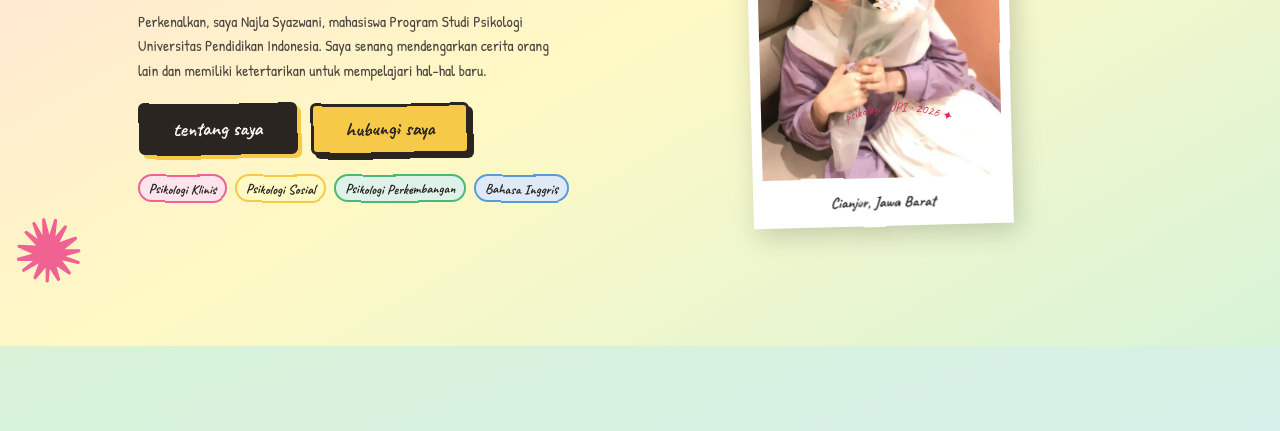
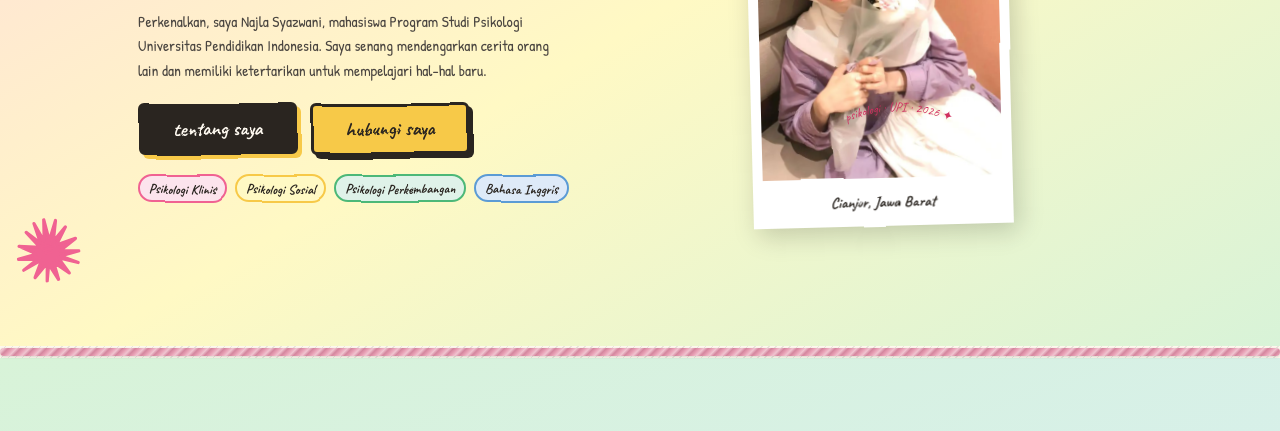
Before and after one commit to DapinKecapManis/NajlaSyazwani, a plain HTML site: page index.html in a window 1280 px wide. Shown: the part 454-885 px from the top of the page. Drawn offline with Linux system fonts and the light colour scheme.

Commit message:
Update index.html

```diff
--- a/index.html
+++ b/index.html
@@ -278,8 +278,64 @@
       position: absolute;
       top: -38px;
       right: 10px;
+      z-index: 20;
+      white-space: nowrap;
+      overflow: visible; /* ensure full border visible */
+    }
+
+    /* rope divider between sections */
+    .rope-divider {
+      width: 100%;
+      height: 12px;
+      position: relative;
       z-index: 10;
-      white-space: nowrap;
+      background:
+        repeating-linear-gradient(
+          -45deg,
+          transparent,
+          transparent 4px,
+          rgba(0,0,0,0.08) 4px,
+          rgba(0,0,0,0.08) 5px
+        );
+      overflow: visible;
+    }
+    .rope-divider::before {
+      content: '';
+      position: absolute;
+      top: 2px;
+      left: 0;
+      right: 0;
+      height: 8px;
+      border-radius: 4px;
+      background:
+        repeating-linear-gradient(
+          135deg,
+          #c9a96e 0px,
+          #d4b87a 3px,
+          #b8944f 6px,
+          #c9a96e 9px
+        );
+      box-shadow: 0 1px 3px rgba(0,0,0,0.15);
+    }
+
+    /* per-section color variations */
+    .hero + .rope-divider::before {
+      background: repeating-linear-gradient(135deg, #e8a0b5 0px, #f0c4d0 3px, #d4869e 6px, #e8a0b5 9px);
+    }
+    .about-section + .rope-divider::before {
+      background: repeating-linear-gradient(135deg, #7ec89a 0px, #a0d8b0 3px, #60b880 6px, #7ec89a 9px);
+    }
+    .academic-section + .rope-divider::before {
+      background: repeating-linear-gradient(135deg, #e8c84a 0px, #f0d878 3px, #d0b030 6px, #e8c84a 9px);
+    }
+    .interest-section + .rope-divider::before {
+      background: repeating-linear-gradient(135deg, #88b8e0 0px, #a8d0f0 3px, #6898c0 6px, #88b8e0 9px);
+    }
+    .skills-section + .rope-divider::before {
+      background: repeating-linear-gradient(135deg, #c8a0d8 0px, #d8b8e8 3px, #b888c8 6px, #c8a0d8 9px);
+    }
+    .contact-section + .rope-divider::before {
+      background: repeating-linear-gradient(135deg, #e8a0b5 0px, #f0c4d0 3px, #d4869e 6px, #e8a0b5 9px);
     }
 
     /* ── ABOUT ───────────────────────────────────────────────── */
@@ -789,6 +845,7 @@
   </div>
 
 </section>
+<div class="rope-divider"></div>
 
 <!-- ── ABOUT ─────────────────────────────────────────────────── -->
 <section class="about-section" id="about">
@@ -867,6 +924,7 @@
     </div>
   </div>
 </section>
+<div class="rope-divider"></div>
 
 <!-- ── ACADEMIC JOURNEY ───────────────────────────────────────── -->
 <section class="academic-section" id="perjalanan">
@@ -931,6 +989,7 @@
 
   </div>
 </section>
+<div class="rope-divider"></div>
 
 <!-- ── AREAS OF INTEREST ──────────────────────────────────────── -->
 <section class="interest-section" id="minat">
@@ -988,6 +1047,7 @@
     </div>
   </div>
 </section>
+<div class="rope-divider"></div>
 
 <!-- ── SKILLS ─────────────────────────────────────────────────── -->
 <section class="skills-section" id="kemampuan">
@@ -1048,6 +1108,7 @@
     </div>
   </div>
 </section>
+<div class="rope-divider"></div>
 
 <!-- ── CONTACT ────────────────────────────────────────────────── -->
 <section class="contact-section" id="kontak">
@@ -1095,6 +1156,7 @@
 
   </div>
 </section>
+<div class="rope-divider"></div>
 
 <!-- ── FOOTER ─────────────────────────────────────────────────── -->
 <footer class="site-footer">
```
